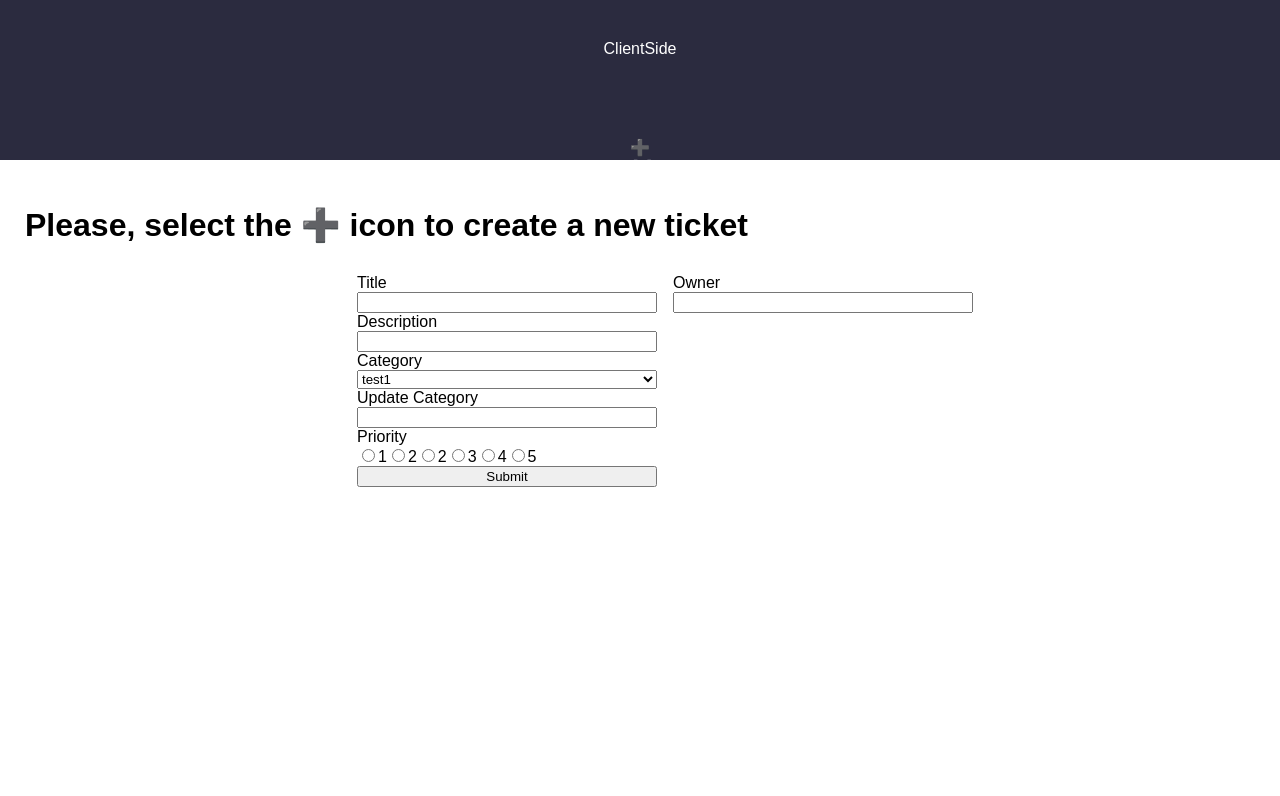
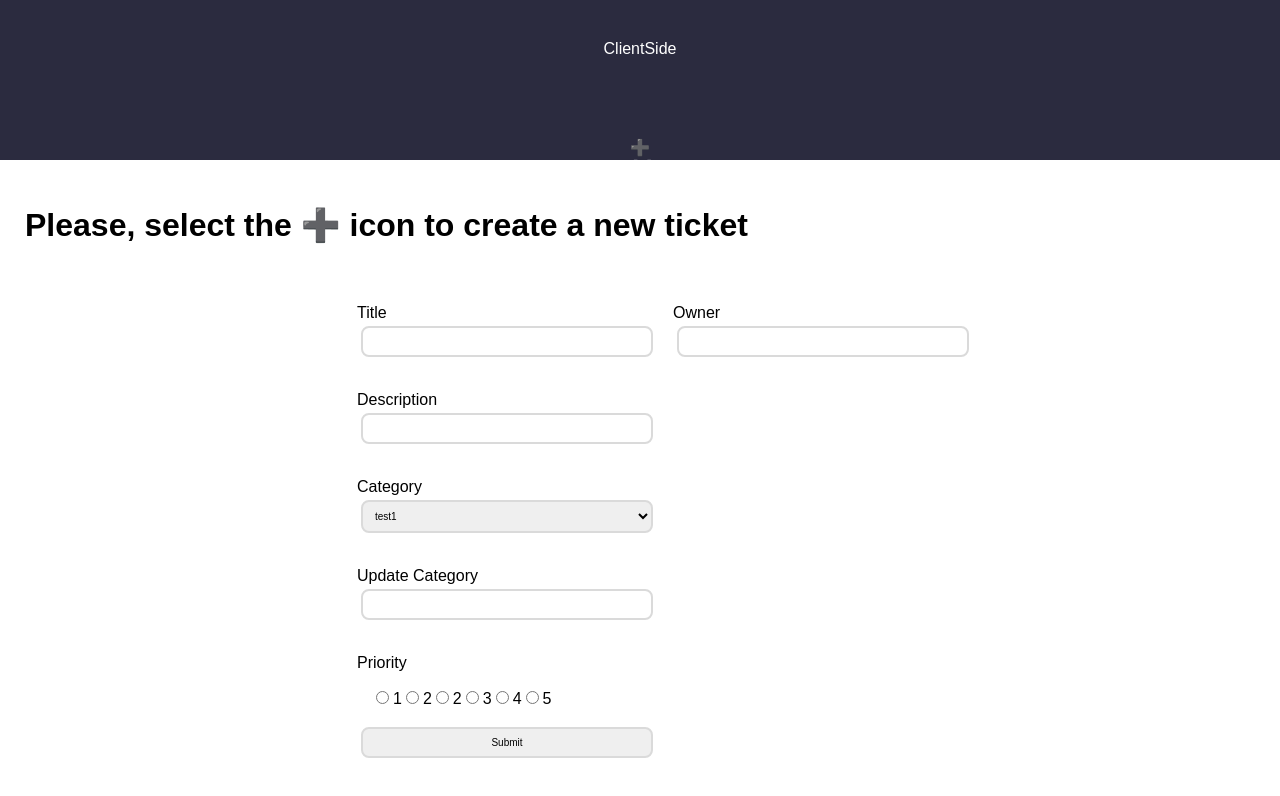
Before and after one commit to colinshaw1/client_side, a React (Create React App) app in the folder client_side/: page /ticket in a window 1280 px wide. Shown: the top 796 px of the page. Built offline with nearby package versions, Linux system fonts and the light colour scheme.

Commit message:
Add styling to form and input in customertickets card

```diff
--- a/client_side/src/index.css
+++ b/client_side/src/index.css
@@ -166,3 +166,20 @@ nav .icon {
     margin: 8px;
     width: 300px;
 }
+
+.tickets form label {
+    margin: 30px 0 0 0;
+}
+
+.tickets form select,
+.tickets form input {
+    padding: 8px;
+    font-size: 10px;
+    border-radius: 8px;
+    border: 2px solid rgb(218,218,218);
+    margin: 4px;
+}
+
+.tickets form .priority-input-container {
+    margin: 15px;
+}
```
